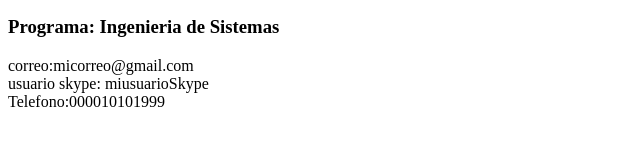
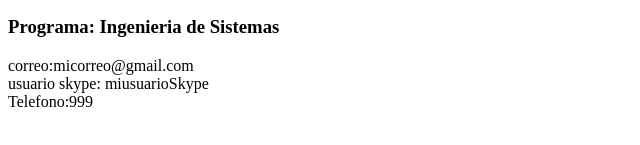
Before and after one commit to mavilap/testing, a plain HTML site: page index.html in a window 1280 px wide. Shown: the part 163-308 px from the top of the page, 0-640 px from the left. Drawn offline with Linux system fonts and the light colour scheme.

Commit message:
modificación de prueba

```diff
--- a/index.html
+++ b/index.html
@@ -16,7 +16,7 @@
     <br>
     usuario skype: miusuarioSkype
     <br>
-    Telefono:000010101999
+    Telefono:999
     <br>
 
 </p>
```
